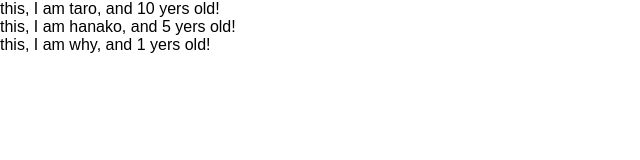
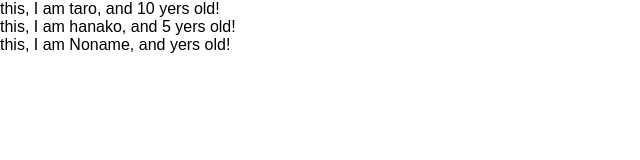
Before and after one commit to kurumaebi74/react_udemy_tra, a React (Create React App) app: page / in a window 1280 px wide. Shown: the top 160 px of the page, without its empty margins (0-640 px from the left). Built offline with nearby package versions, Linux system fonts and the light colour scheme.

Commit message:
propstype

```diff
--- a/src/App.js
+++ b/src/App.js
@@ -1,4 +1,5 @@
-import React, { Component } from 'react';
+import React from 'react';
+import PropTypes from 'prop-types';
 
 // classコンポーネント
 // class App extends Component
@@ -24,7 +25,7 @@
 	const profiles = [
 		{name: "taro", age:10},
 		{name: "hanako", age:5},
-		{name: "why"}
+		{name: "Noname"}
 	]
 	return (
 	<div>
@@ -41,8 +42,9 @@
 	return <div>this, I am {props.name}, and {props.age} yers old!</div>
 }
 
-User.defaultProps = {
-	age:1
+User.propTypes = {
+	name: PropTypes.string,
+	age: PropTypes.number.isRequired
 }
 // javascriptで書いた場合
 // class App extends Component
```
